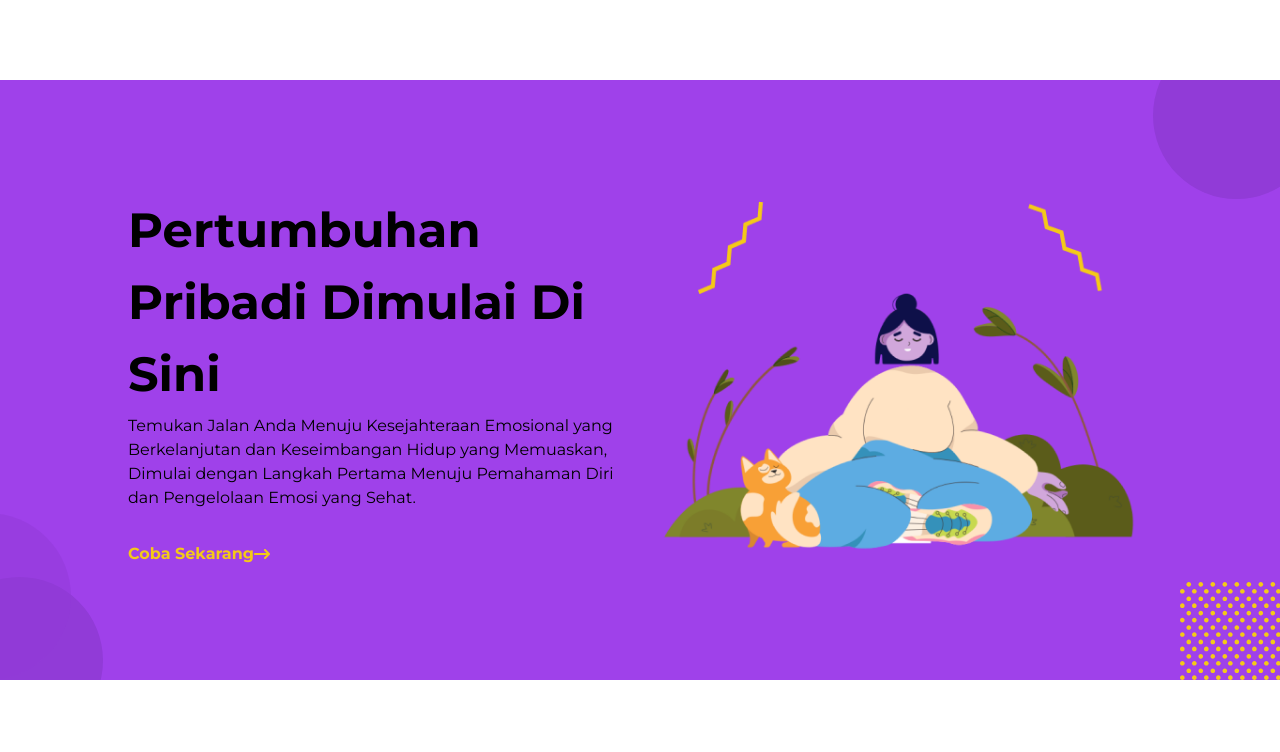
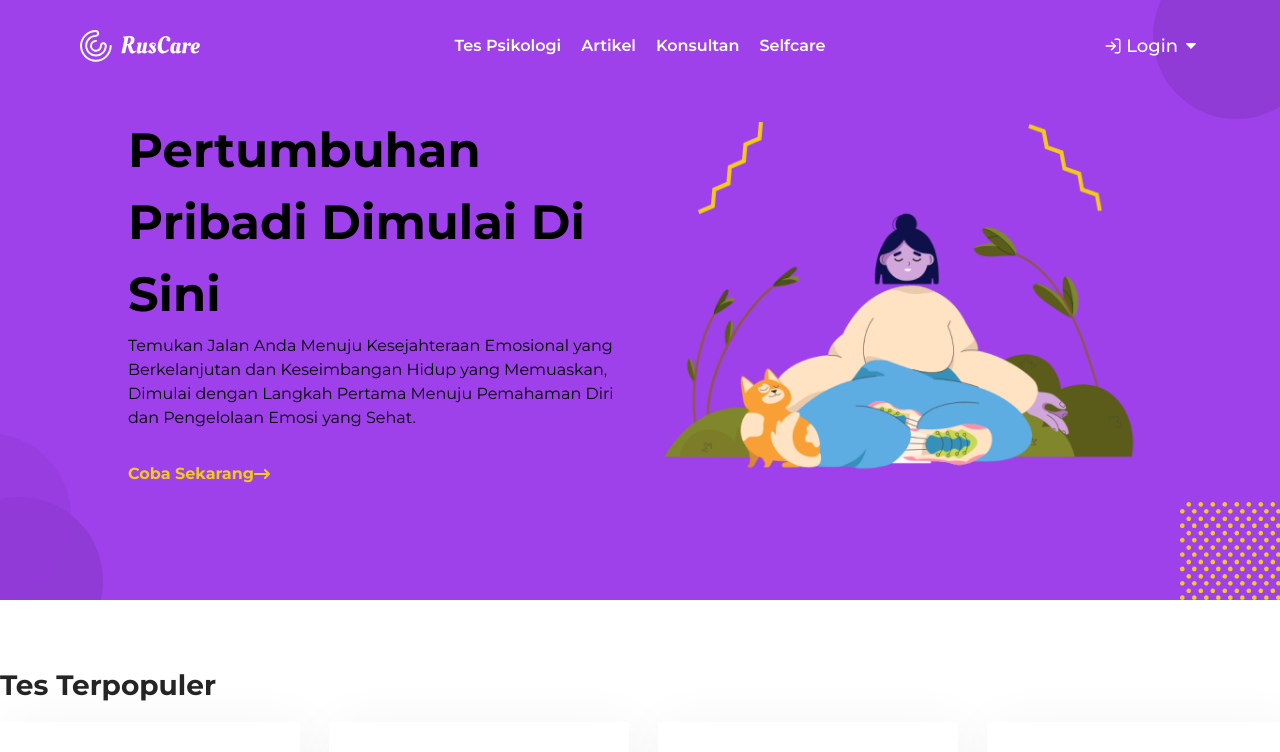
Before and after one commit to Nareswara05/NextJS-Ruscare, a Next.js app: page /psychological-test in a window 1280 px wide. Shown: the top 752 px of the page. Built offline with nearby package versions, Linux system fonts and the light colour scheme.

Commit message:
style [NR] add hover underline navba and remove padding top on all header feature pages

```diff
--- a/src/app/(pages)/(feature-pages)/(feat)/psychological-test/page.jsx
+++ b/src/app/(pages)/(feature-pages)/(feat)/psychological-test/page.jsx
@@ -80,7 +80,7 @@ const TesPsikologiPage = () => {
 
 
   return (
-    <div className='bg-white w-full flex flex-col items-center justify-center pt-20'>
+    <div className='bg-white w-full flex flex-col items-center justify-center'>
       <PsychologicalHeader />
       <div className='flex flex-col gap-4 py-16'>
         <h1 className='font-bold text-textPrimary text-[28px]'>Tes Terpopuler</h1>
--- a/src/app/(pages)/(feature-pages)/(feat)/selfcare/components/header-selfcare.jsx
+++ b/src/app/(pages)/(feature-pages)/(feat)/selfcare/components/header-selfcare.jsx
@@ -4,10 +4,10 @@ import { waveSelfcare } from '@/app/lib/utils/svg'
 
 const HeaderSelfcare = () => {
     return (
-        <div className='w-screen h-[344px] bg-primary flex justify-center items-center relative'>
+        <div className='w-screen h-[444px] bg-primary flex justify-center items-center relative'>
             <Image
                 src={waveSelfcare}
-                className='w-full absolute'
+                className='w-full absolute bottom-0'
             />
             <div className='w-fit flex flex-col relative'>
                 <h1 className='font-bold text-[48px] text-center'>Sudahkah Kamu
--- a/src/app/(pages)/(feature-pages)/(feat)/selfcare/page.jsx
+++ b/src/app/(pages)/(feature-pages)/(feat)/selfcare/page.jsx
@@ -38,8 +38,8 @@ const SelfcarePage = () => {
   ];
 
   return (
-    <div className='py-24 bg-white overflow-x-hidden flex flex-col gap-20 justify-center items-center'>
-      <HeaderSelfcare/>
+    <div className='pb-24 bg-white overflow-x-hidden flex flex-col gap-20 justify-center items-center'>
+      <HeaderSelfcare />
       <div className='grid grid-cols-2 gap-6 items-center'>
         {selfcareData.map((item) => (
           <CardSelfcare key={item.id} data={item} />
--- a/src/app/(pages)/(feature-pages)/components/hero-landing.jsx
+++ b/src/app/(pages)/(feature-pages)/components/hero-landing.jsx
@@ -17,7 +17,7 @@ const HeroLanding = () => {
                         <div className='w-28 h-28 bg-[#8800F4] rotate-45 opacity-20 absolute -top-12 rounded-lg'></div>
                         <div className='w-28 h-28 bg-[#8800F4] rotate-45 opacity-20 rounded-lg'></div>
                     </div>
-                    <div className='flex flex-col  pt-44 w-full'>
+                    <div className='flex flex-col  pt-28 w-full'>
                         <div className='flex w-full justify-start'>
                             <Image
                                 src={starYellow}
@@ -65,7 +65,7 @@ const HeroLanding = () => {
                 />
                 </div>
             </div>
-            <div className='w-full px-[200px] absolute bottom-20 left-0 flex flex-col items-center '>
+            <div className='w-full px-[200px] absolute bottom-32 left-0 flex flex-col items-center '>
 
                 <HeroDecoration />
                 <HeroCard/>
--- a/src/app/globals.css
+++ b/src/app/globals.css
@@ -154,3 +154,24 @@ input[type="radio"]:checked::before {
     fill: white;
     opacity: 0.4;
 }
+
+.hover-underline {
+  position: relative;
+  text-decoration: none;
+}
+
+.hover-underline::after {
+  content: '';
+  position: absolute;
+  bottom: -2px;
+  left: 50%;
+  width: 0;
+  height: 2px;
+  background-color: #ffffff;
+  transition: width 0.5s ease-in-out, left 0.5s ease-in-out;
+}
+
+.hover-underline:hover::after {
+  width: 100%;
+  left: 0;
+}
```
Lines whose indentation alone changed are shown as unchanged.
